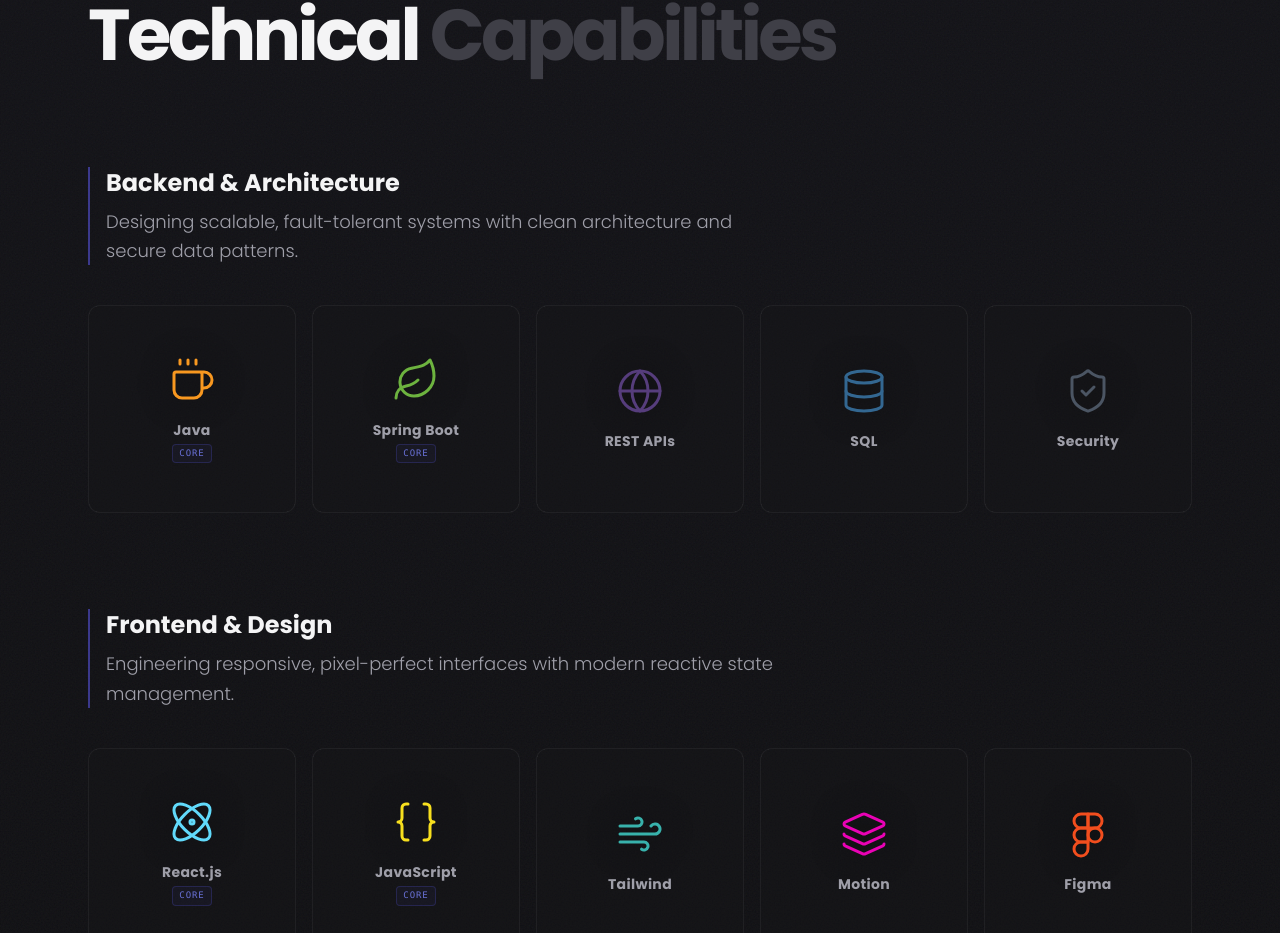
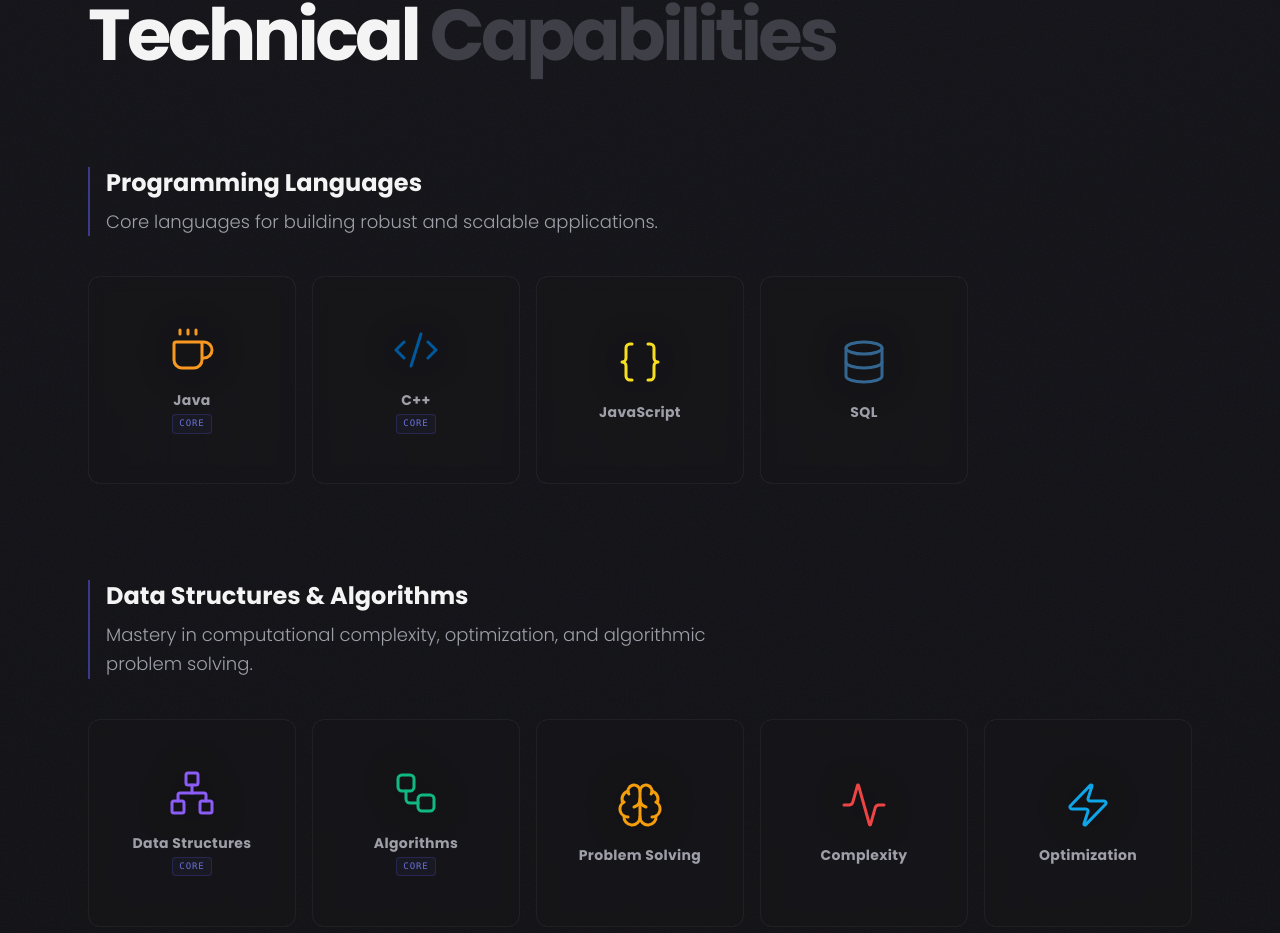
Before and after one commit to chandangupta7143/Chandan-Portfolio, a React (Vite) app: page / in a window 1280 px wide. Shown: the part 1867-2800 px from the top of the page. Built offline with nearby package versions, Linux system fonts and the light colour scheme.

Commit message:
Updated CV link, skills section with DSA, EcoQuest links, and fixed mobile rendering blink

```diff
--- a/src/sections/Hero.jsx
+++ b/src/sections/Hero.jsx
@@ -1,10 +1,8 @@
-import React, { useEffect, useState } from "react";
+import React from "react";
 import { Reveal } from "../components/Reveal";
-import { motion, useScroll, useTransform } from "framer-motion";
+import { motion } from "framer-motion";
 
 const Hero = () => {
-    const { scrollY } = useScroll();
-    const y = useTransform(scrollY, [0, 500], [0, 50]);
 
     return (
         <section className="relative min-h-screen flex flex-col justify-center items-center px-6 overflow-hidden pt-24 pb-12">
@@ -12,12 +10,12 @@
             <motion.div
                 animate={{ scale: [1, 1.2, 1], opacity: [0.3, 0.5, 0.3], rotate: [0, 90, 0] }}
                 transition={{ duration: 15, repeat: Infinity, ease: "easeInOut" }}
-                className="absolute top-0 right-0 w-[500px] h-[500px] bg-indigo-600/20 rounded-full blur-[120px] -z-10 mix-blend-screen"
+                className="absolute top-0 right-0 w-[500px] h-[500px] bg-indigo-600/20 rounded-full blur-[120px] -z-10"
             />
             <motion.div
                 animate={{ scale: [1, 1.5, 1], opacity: [0.2, 0.4, 0.2], rotate: [0, -45, 0] }}
                 transition={{ duration: 20, repeat: Infinity, ease: "easeInOut", delay: 2 }}
-                className="absolute bottom-0 left-0 w-[600px] h-[600px] bg-cyan-600/10 rounded-full blur-[120px] -z-10 mix-blend-screen"
+                className="absolute bottom-0 left-0 w-[600px] h-[600px] bg-cyan-600/10 rounded-full blur-[120px] -z-10"
             />
 
             <div className="max-w-7xl mx-auto w-full z-10 grid grid-cols-1 lg:grid-cols-2 gap-12 lg:gap-20 items-center">
@@ -54,7 +52,7 @@
                     <Reveal delay={0.3}>
                         <div className="flex flex-wrap gap-4">
                             <a
-                                href="https://drive.google.com/file/d/1NwtQzf7LZqmtCx7zVcPVtpzXJdFJfw-Y/view?usp=sharing"
+                                href="https://drive.google.com/file/d/13629udTbbktMEr8tqrE3Aej3tDGAe2x5/view?usp=sharing"
                                 target="_blank"
                                 rel="noopener noreferrer"
                                 className="group relative px-8 py-4 flex items-center gap-3 bg-white/5 border border-white/10 rounded-full backdrop-blur-xl transition-all duration-500 hover:bg-white/10 hover:border-indigo-500/30 shadow-[0_0_20px_rgba(99,102,241,0.1)] hover:shadow-[0_0_30px_rgba(99,102,241,0.4)] overflow-hidden"
--- a/src/sections/Projects.jsx
+++ b/src/sections/Projects.jsx
@@ -70,7 +70,7 @@
             { name: "JWT", icon: <Lock className="w-4 h-4 text-amber-400" /> },
             { name: "Security", icon: <ShieldCheck className="w-4 h-4 text-rose-400" /> }
         ],
-        links: { github: "https://github.com/chandangupta7143/Ecoquest", demo: "#" },
+        links: { github: "https://github.com/chandangupta7143/ECOQUEST", demo: "https://ecoquest-pearl.vercel.app/" },
         image: "/Ecoquest.png",
         color: "from-emerald-900 to-teal-900"
     },
--- a/src/sections/Skills.jsx
+++ b/src/sections/Skills.jsx
@@ -2,72 +2,95 @@
 import { Reveal } from '../components/Reveal';
 import { motion } from 'framer-motion';
 import {
-    Code2,
-    Coffee,
-    Database,
-    Atom,
-    Wind,
-    Layers,
-    GitBranch,
-    Terminal,
-    Figma,
-    Github,
-    Cpu,
-    Binary,
-    Braces,
-    Leaf,
-    Globe, // For REST APIs
-    Table, // For Hibernate/JPA
-    ShieldCheck, // For Security
-    Webhook, // For Postman
-    Network, // For Data Structures
-    Workflow, // For Algorithms
-    Activity // For Complexity
+    Code2, Coffee, Database, Atom, Wind, Layers, GitBranch, Terminal,
+    Github, Cpu, Braces, Leaf, Globe, Table, ShieldCheck,
+    Webhook, Workflow, Activity, FileJson, Server, Layout,
+    MonitorSmartphone, MousePointerClick, Zap, Box, Blocks, Key,
+    Lock, Package, Cloud, HardDrive, LayoutDashboard, Binary, Network, Brain, Puzzle
 } from 'lucide-react';
 
 const skillsData = [
     {
-        category: "Backend & Architecture",
-        description: "Designing scalable, fault-tolerant systems with clean architecture and secure data patterns.",
+        category: "Programming Languages",
+        description: "Core languages for building robust and scalable applications.",
         items: [
             { name: "Java", icon: <Coffee strokeWidth={1.5} />, color: "#F89820", core: true },
-            { name: "Spring Boot", icon: <Leaf strokeWidth={1.5} />, color: "#6DB33F", core: true },
-            { name: "REST APIs", icon: <Globe strokeWidth={1.5} />, color: "#563d7c", core: false }, // Using generic color/icon
-            { name: "SQL", icon: <Database strokeWidth={1.5} />, color: "#336791", core: false },
-            { name: "Security", icon: <ShieldCheck strokeWidth={1.5} />, color: "#4B5563", core: false }
+            { name: "C++", icon: <Code2 strokeWidth={1.5} />, color: "#00599C", core: true },
+            { name: "JavaScript", icon: <Braces strokeWidth={1.5} />, color: "#F7DF1E" },
+            { name: "SQL", icon: <Database strokeWidth={1.5} />, color: "#336791" }
         ]
     },
     {
-        category: "Frontend & Design",
+        category: "Data Structures & Algorithms",
+        description: "Mastery in computational complexity, optimization, and algorithmic problem solving.",
+        items: [
+            { name: "Data Structures", icon: <Network strokeWidth={1.5} />, color: "#8B5CF6", core: true },
+            { name: "Algorithms", icon: <Workflow strokeWidth={1.5} />, color: "#10B981", core: true },
+            { name: "Problem Solving", icon: <Brain strokeWidth={1.5} />, color: "#F59E0B" },
+            { name: "Complexity", icon: <Activity strokeWidth={1.5} />, color: "#EF4444" },
+            { name: "Optimization", icon: <Zap strokeWidth={1.5} />, color: "#0ea5e9" }
+        ]
+    },
+    {
+        category: "Frontend",
         description: "Engineering responsive, pixel-perfect interfaces with modern reactive state management.",
         items: [
             { name: "React.js", icon: <Atom strokeWidth={1.5} />, color: "#61DAFB", core: true },
-            { name: "JavaScript", icon: <Braces strokeWidth={1.5} />, color: "#F7DF1E", core: true },
-            { name: "Tailwind", icon: <Wind strokeWidth={1.5} />, color: "#38B2AC" },
-            { name: "Motion", icon: <Layers strokeWidth={1.5} />, color: "#E902B5" },
-            { name: "Figma", icon: <Figma strokeWidth={1.5} />, color: "#F24E1E" }
+            { name: "Tailwind CSS", icon: <Wind strokeWidth={1.5} />, color: "#38B2AC" },
+            { name: "Framer Motion", icon: <Layers strokeWidth={1.5} />, color: "#E902B5" },
+            { name: "Responsive Web", icon: <MonitorSmartphone strokeWidth={1.5} />, color: "#4B5563" },
+            { name: "DOM Manipulation", icon: <FileJson strokeWidth={1.5} />, color: "#F7DF1E" },
+            { name: "Event Handling", icon: <MousePointerClick strokeWidth={1.5} />, color: "#A855F7" },
+            { name: "Modern UI", icon: <Layout strokeWidth={1.5} />, color: "#EC4899" }
         ]
     },
     {
-        category: "Algorithmic & Core",
-        description: "Optimizing computational complexity and system performance through deep understanding.",
+        category: "Backend",
+        description: "Designing scalable, fault-tolerant systems with clean architecture and secure data patterns.",
         items: [
-            { name: "C++", icon: <Code2 strokeWidth={1.5} />, color: "#00599C", core: true },
-            { name: "DSA", icon: <Binary strokeWidth={1.5} />, color: "#ffffff", core: true },
-            { name: "Data Structures", icon: <Network strokeWidth={1.5} />, color: "#8B5CF6", core: false },
-            { name: "Algorithms", icon: <Workflow strokeWidth={1.5} />, color: "#10B981", core: false },
-            { name: "Complexity", icon: <Activity strokeWidth={1.5} />, color: "#EF4444", core: false }
+            { name: "Core Java", icon: <Coffee strokeWidth={1.5} />, color: "#F89820", core: true },
+            { name: "Advanced Java", icon: <Coffee strokeWidth={1.5} />, color: "#E76F00" },
+            { name: "OOPs", icon: <Blocks strokeWidth={1.5} />, color: "#3B82F6" },
+            { name: "Collections", icon: <Box strokeWidth={1.5} />, color: "#8B5CF6" },
+            { name: "Exception Handling", icon: <Zap strokeWidth={1.5} />, color: "#EF4444" },
+            { name: "Multithreading", icon: <Workflow strokeWidth={1.5} />, color: "#10B981" },
+            { name: "JDBC", icon: <Database strokeWidth={1.5} />, color: "#336791" },
+            { name: "Servlets", icon: <Server strokeWidth={1.5} />, color: "#0ea5e9" },
+            { name: "JSP", icon: <LayoutDashboard strokeWidth={1.5} />, color: "#d946ef" },
+            { name: "Spring", icon: <Leaf strokeWidth={1.5} />, color: "#6DB33F", core: true },
+            { name: "Spring Boot", icon: <Leaf strokeWidth={1.5} />, color: "#6DB33F", core: true },
+            { name: "REST APIs", icon: <Globe strokeWidth={1.5} />, color: "#563d7c" },
+            { name: "Hibernate / JPA", icon: <Table strokeWidth={1.5} />, color: "#59666C" },
+            { name: "Auth & Authz", icon: <Lock strokeWidth={1.5} />, color: "#F59E0B" },
+            { name: "Spring Security", icon: <ShieldCheck strokeWidth={1.5} />, color: "#6DB33F" },
+            { name: "JWT", icon: <Key strokeWidth={1.5} />, color: "#ec4899" },
+            { name: "API Security", icon: <ShieldCheck strokeWidth={1.5} />, color: "#4B5563" },
+            { name: "Backend Dev", icon: <Server strokeWidth={1.5} />, color: "#64748b" }
+        ]
+    },
+    {
+        category: "Database",
+        description: "Managing and optimizing data structures for high-performance applications.",
+        items: [
+            { name: "MySQL", icon: <Database strokeWidth={1.5} />, color: "#4479A1", core: true },
+            { name: "PostgreSQL", icon: <Database strokeWidth={1.5} />, color: "#336791" },
+            { name: "SQL Queries", icon: <Terminal strokeWidth={1.5} />, color: "#10B981" },
+            { name: "CRUD", icon: <Activity strokeWidth={1.5} />, color: "#14b8a6" },
+            { name: "RDBMS", icon: <Table strokeWidth={1.5} />, color: "#3b82f6" }
         ]
     },
     {
         category: "Tools & Platforms",
-        description: "Streamlining deployment pipelines and development workflows for maximum reliability.",
+        description: "Streamlining deployment pipelines and development workflows.",
         items: [
             { name: "Git", icon: <GitBranch strokeWidth={1.5} />, color: "#F05032" },
             { name: "GitHub", icon: <Github strokeWidth={1.5} />, color: "#ffffff" },
-            { name: "Linux", icon: <Terminal strokeWidth={1.5} />, color: "#FCC624" },
             { name: "VS Code", icon: <Cpu strokeWidth={1.5} />, color: "#007ACC" },
-            { name: "Postman", icon: <Webhook strokeWidth={1.5} />, color: "#FF6C37" }
+            { name: "Postman", icon: <Webhook strokeWidth={1.5} />, color: "#FF6C37" },
+            { name: "Maven", icon: <Package strokeWidth={1.5} />, color: "#C71A22" },
+            { name: "Render", icon: <Cloud strokeWidth={1.5} />, color: "#ffffff" },
+            { name: "Vercel", icon: <Cloud strokeWidth={1.5} />, color: "#ffffff" },
+            { name: "Netlify", icon: <Cloud strokeWidth={1.5} />, color: "#00C7B7" }
         ]
     }
 ];
```
Also changed, not shown: public/Ecoquest.png.
